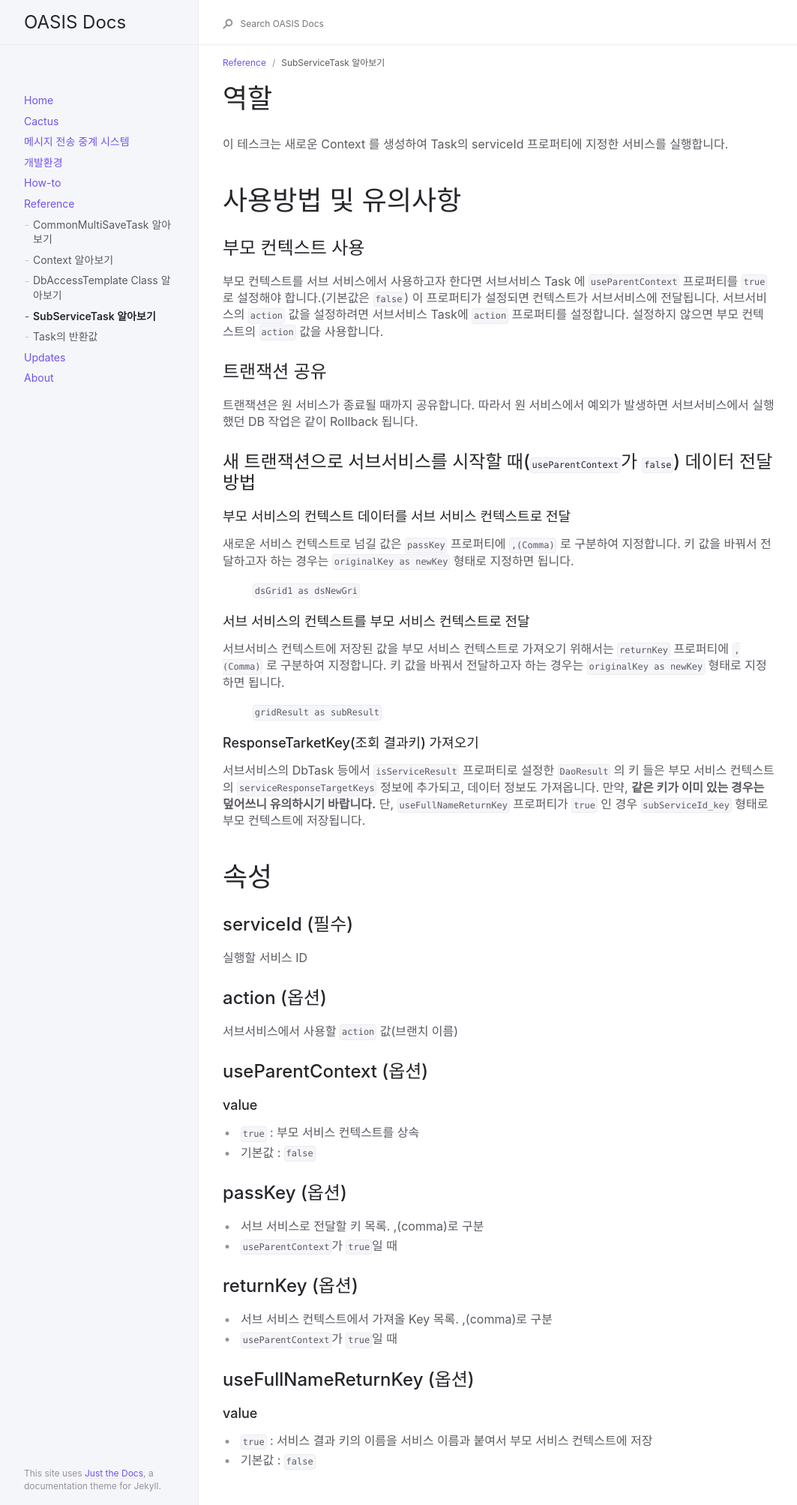
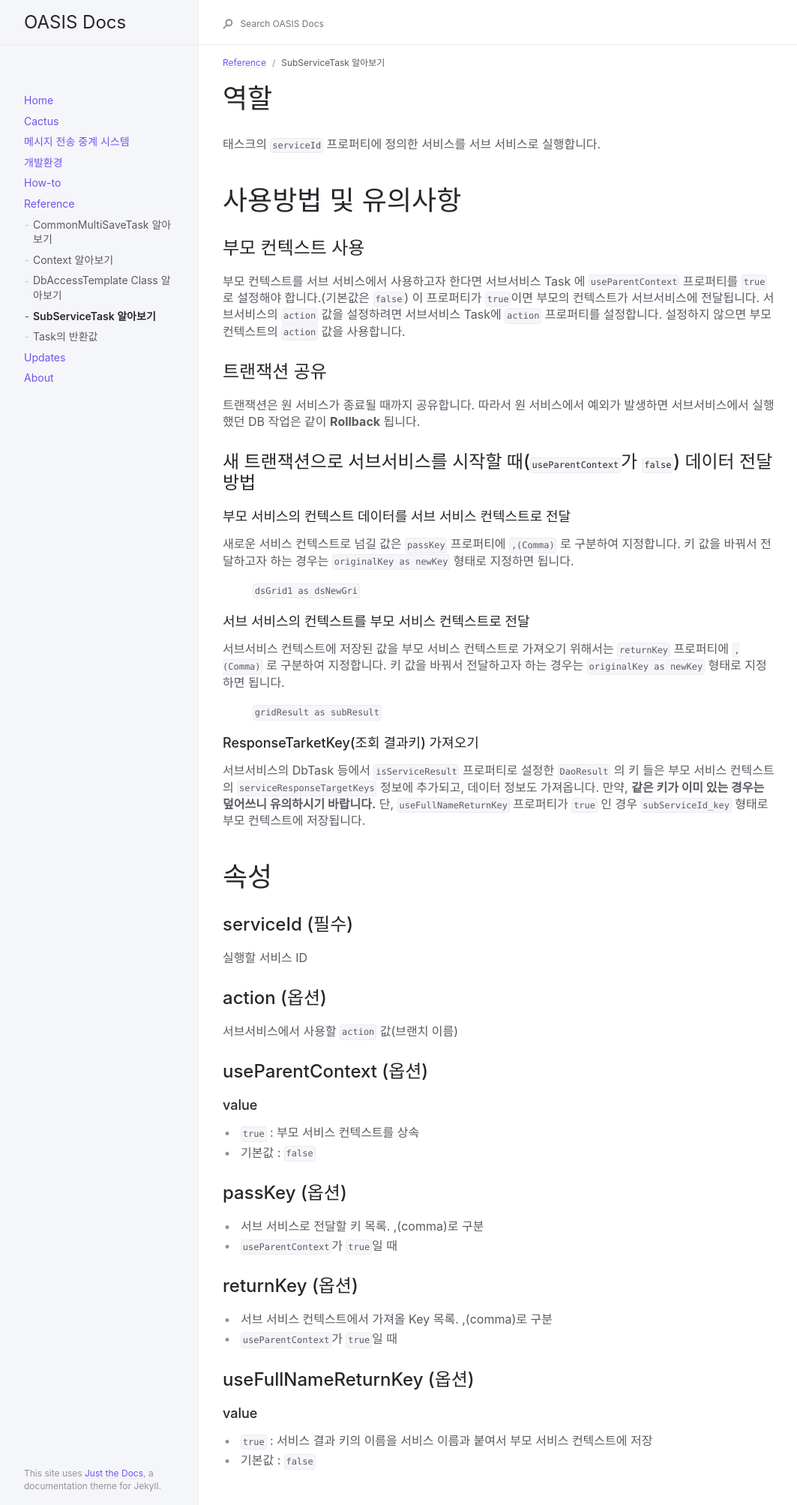
Before and after one commit to oasis-official/oasis-official.github.io, a Jekyll site: the page built from docs/reference/SubServiceTask.md, in a window 1280 px wide. Shown: the whole page at 75% size, without its empty margins (91-1154 px from the left). Built offline with Jekyll 4.4.1, drawn with Linux system fonts in a browser that asks for light colours.

Commit message:
Update SubServiceTask.md

```diff
--- a/docs/reference/SubServiceTask.md
+++ b/docs/reference/SubServiceTask.md
@@ -6,16 +6,16 @@ nav_order: 1
 ---
 
 # 역할
-이 테스크는 새로운 Context 를 생성하여 Task의 serviceId 프로퍼티에 지정한 서비스를 실행합니다.
+태스크의 `serviceId` 프로퍼티에 정의한 서비스를 서브 서비스로 실행합니다.
 
 # 사용방법 및 유의사항
 ## 부모 컨텍스트 사용
 부모 컨텍스트를 서브 서비스에서 사용하고자 한다면 서브서비스 Task 에 `useParentContext` 프로퍼티를 `true` 로 설정해야 합니다.(기본값은 `false`)
-이 프로퍼티가 설정되면 컨텍스트가 서브서비스에 전달됩니다.
+이 프로퍼티가 `true`이면 부모의 컨텍스트가 서브서비스에 전달됩니다.
 서브서비스의 `action` 값을 설정하려면 서브서비스 Task에 `action` 프로퍼티를 설정합니다. 설정하지 않으면 부모 컨텍스트의 `action` 값을 사용합니다.
 
 ## 트랜잭션 공유
-트랜잭션은 원 서비스가 종료될 때까지 공유합니다. 따라서 원 서비스에서 예외가 발생하면 서브서비스에서 실행했던 DB 작업은 같이 Rollback 됩니다.
+트랜잭션은 원 서비스가 종료될 때까지 공유합니다. 따라서 원 서비스에서 예외가 발생하면 서브서비스에서 실행했던 DB 작업은 같이 **Rollback** 됩니다.
 
 ## 새 트랜잭션으로 서브서비스를 시작할 때(`useParentContext`가 `false`) 데이터 전달 방법
 ### 부모 서비스의 컨텍스트 데이터를 서브 서비스 컨텍스트로 전달
```
